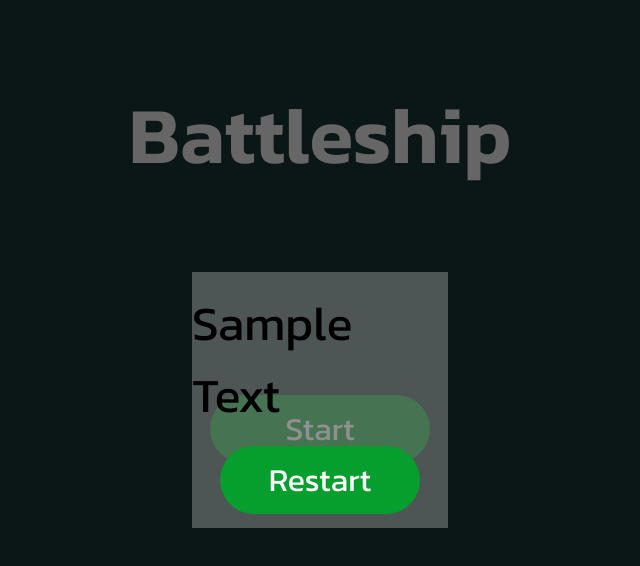
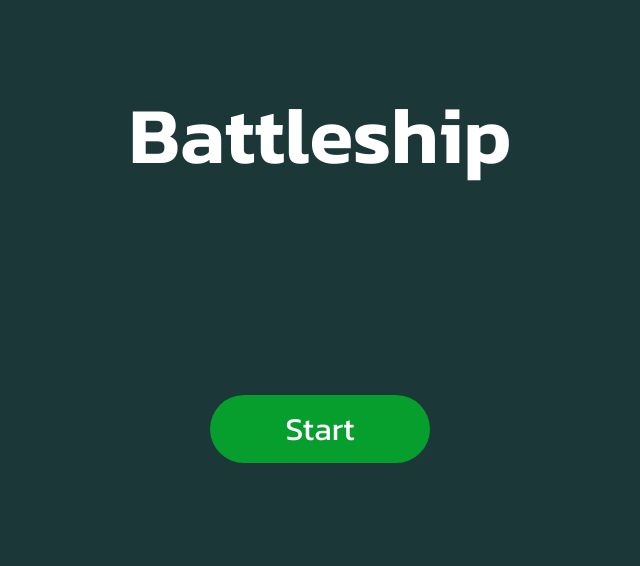
Before and after one commit to Dependability/Battleship, a plain HTML site: page index.html in a window 1280 px wide. Shown: the whole page, without its empty margins (320-960 px from the left). Drawn offline with Linux system fonts and the light colour scheme.

Commit message:
Changed css

```diff
--- a/index.html
+++ b/index.html
@@ -31,7 +31,7 @@
         <button>Place Ships</button>
         </form>
     </div>
-    <div class="restart-screen">
+    <div class="restart-screen hidden">
         <div class="inner">
         <div class="result">Sample Text</div>
         <button>Restart</button>
--- a/style.css
+++ b/style.css
@@ -252,7 +252,7 @@ h1 {
     justify-content: center;
     color: black;
     font-size: 48px;
-    background-color: #FFFFFF45;
+    background-color: #FFFFFF;
 }
 /* Important */
 .hidden {
```
